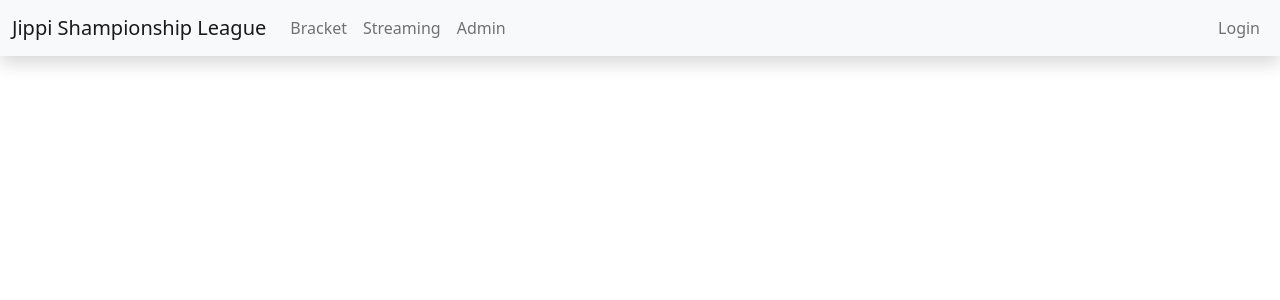
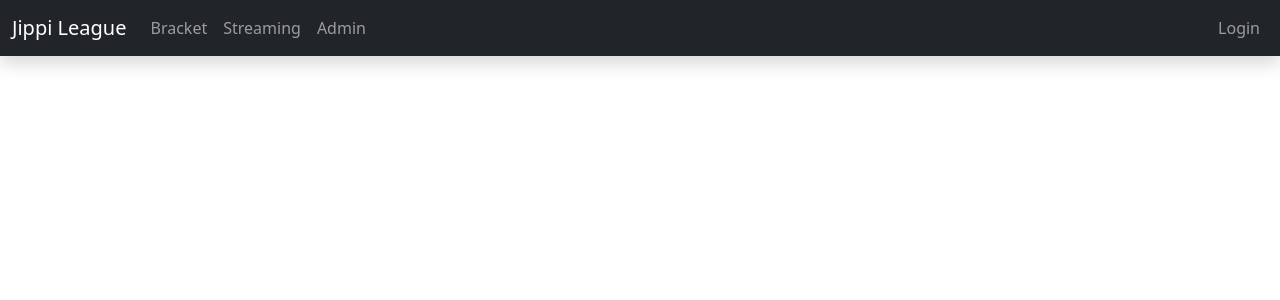
Before and after one commit to jethro0610/SmashLeagueTools, a React (Create React App) app in the folder smashleaguetools/: page / in a window 1280 px wide. Shown: the top 300 px of the page. Built offline with nearby package versions, Linux system fonts and the light colour scheme; no server answers.

Commit message:
Update navbar to link routes

```diff
--- a/smashleaguetools/src/components/navbar.component.js
+++ b/smashleaguetools/src/components/navbar.component.js
@@ -1,4 +1,5 @@
 import React from 'react';
+import { Link } from "react-router-dom";
 
 import { connect } from 'react-redux';
 const mapStateToProps = state => {
@@ -13,12 +14,14 @@ const ConnectedNavbar = ({name, balance}) => {
     if (name === undefined)
         endElement = <li className='nav-item'><a className="nav-link" href="http://localhost:5000/auth">Login</a></li>;
     else
-        endElement = <li className='nav-item'><div className="nav-link">${balance}</div></li>;
+        endElement = <li className='nav-item'><Link to='/profile' className="nav-link">${balance}</Link></li>;
 
     return (
-        <nav className='navbar navbar-expand-lg navbar-light bg-light shadow'>
+        <nav className='navbar navbar-expand-lg navbar-dark bg-dark shadow'>
             <div className='container-fluid'>
-                <div className='navbar-brand'>Jippi Shampionship League</div>
+
+                <Link to='/' className='navbar-brand'>Jippi League</Link>
+
                 <div className='collapse navbar-collapse'>
                     <ul className='navbar-nav me-auto'>
                         <li className='nav-item'><div className="nav-link">Bracket</div></li>
```
